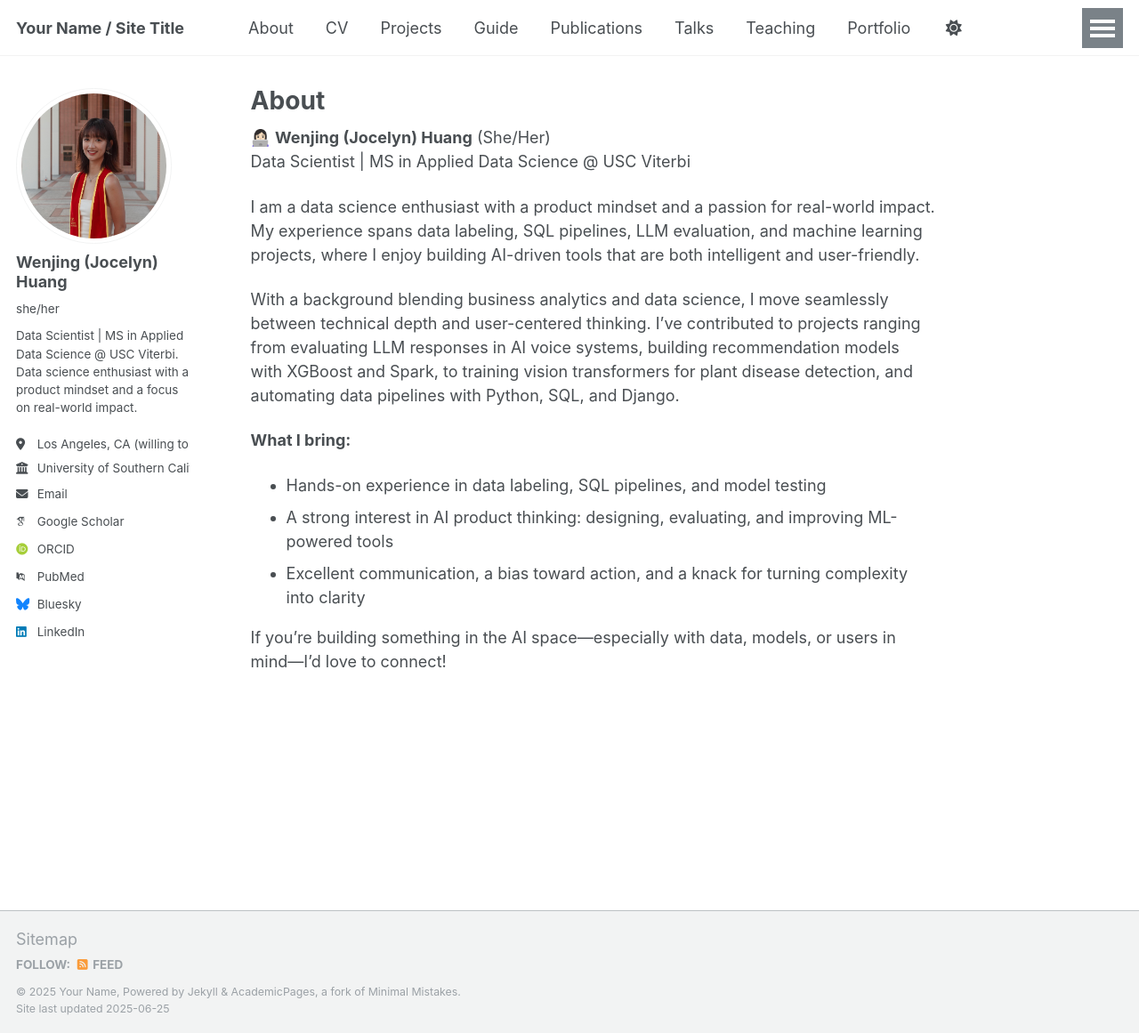
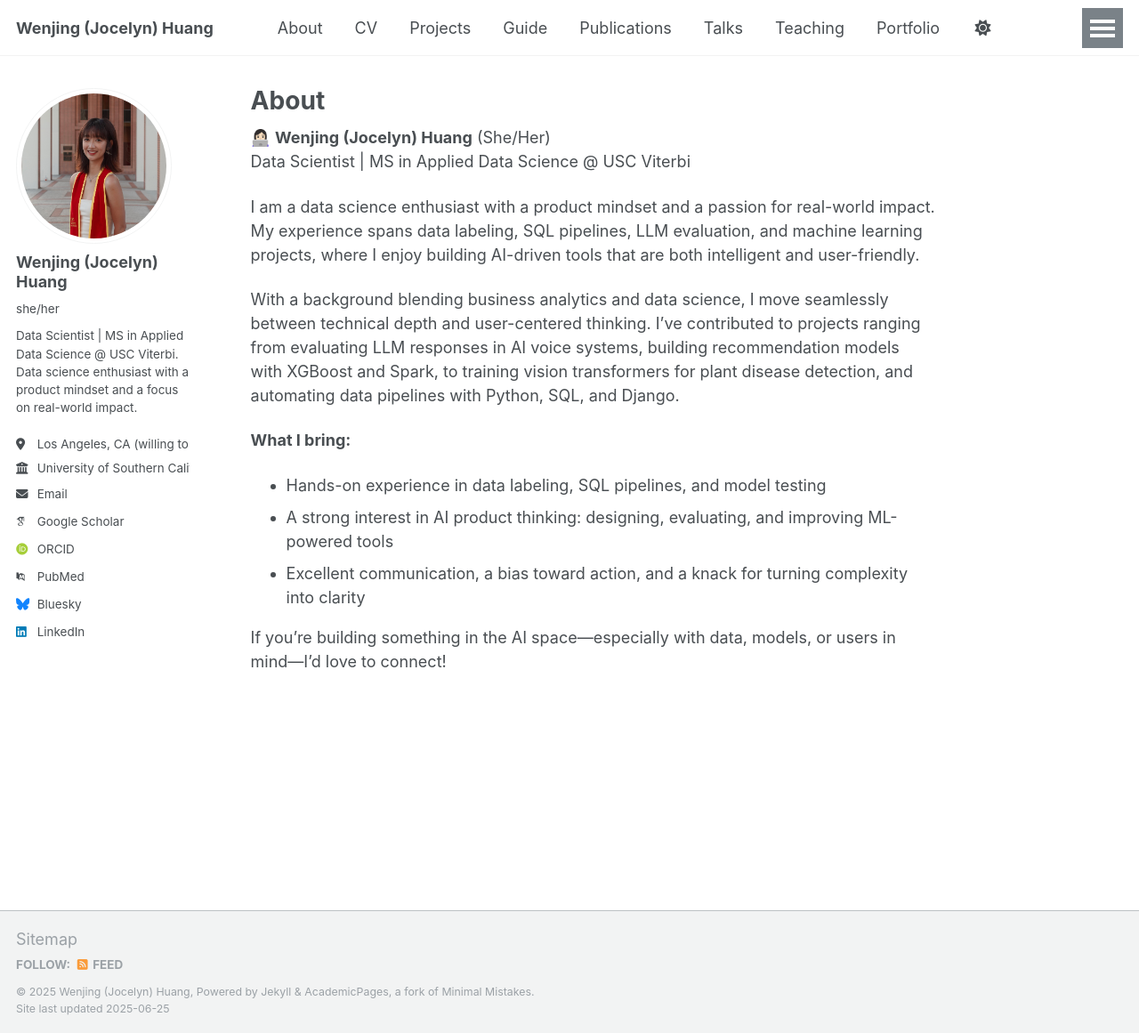
Before and after one commit to jocelynnnwj/jocelynnnwj.github.io, a Jekyll site: the page built from _pages/about.md, in a window 1280 px wide and 1161 px high. Shown: the whole window at 89% size. Built offline with Jekyll 4.4.1, drawn with Linux system fonts in a browser that asks for light colours; some web fonts are replaced.

```diff
--- a/_config.yml
+++ b/_config.yml
@@ -9,10 +9,10 @@
 # Basic Site Settings
 locale                   : "en-US"
 site_theme               : "default"
-title                    : "Your Name / Site Title"
+title                    : "Wenjing (Jocelyn) Huang"
 title_separator          : "-"
-name                     : &name "Your Name"
-description              : &description "personal description"
+name                     : &name "Wenjing (Jocelyn) Huang"
+description              : &description "Data Scientist | MS in Applied Data Science @ USC Viterbi"
 url                      : https://academicpages.github.io # the base hostname & protocol for your site e.g. "https://[your GitHub username].github.io" or if you already have some other page hosted on Github then use "https://[your GitHub username].github.io/[Your Repo Name]"
 baseurl                  : "" # the subpath of your site, e.g. "/blog"
 repository               : "academicpages/academicpages.github.io"
```
